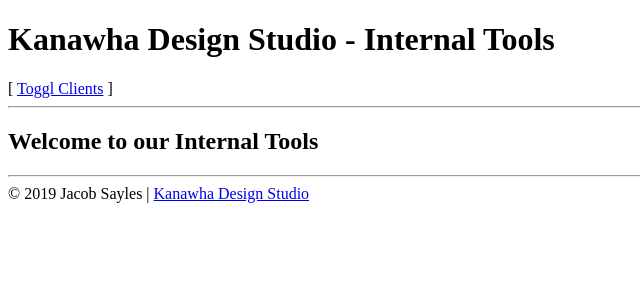
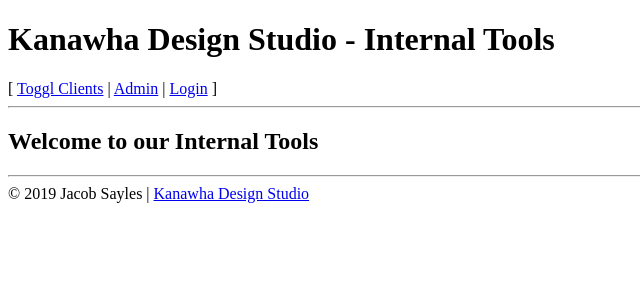
Before and after one commit to jsayles/ktools, a Django app: page / in a window 1280 px wide. Shown: the top 300 px of the page, without its empty margins (0-640 px from the left). Run offline with Django 3.2, Linux system fonts and the light colour scheme.

Commit message:
added login/logout links

```diff
--- a/ktools/settings.py
+++ b/ktools/settings.py
@@ -86,6 +86,8 @@
 USE_L10N = True
 USE_TZ = True
 
+LOGIN_REDIRECT_URL = "/"
+
 # Static files (CSS, JavaScript, Images)
 # https://docs.djangoproject.com/en/2.1/howto/static-files/
 STATIC_URL = '/static/'
--- a/ktools/templates/ktools/base.html
+++ b/ktools/templates/ktools/base.html
@@ -12,7 +12,15 @@
     <div id="header">
       <h1>Kanawha Design Studio - Internal Tools</h1>
       <nav>
-        [ <a href="{% url 'toggl' %}">Toggl Clients</a> ]
+        [
+        <a href="{% url 'toggl' %}">Toggl Clients</a> |
+        <a href="{% url 'admin:index' %}">Admin</a> |
+        {% if request.user.is_authenticated %}
+          <a class='logout-a' href="{% url 'admin:logout' %}">Logout</a>
+        {% else %}
+          <a class='logout-a' href="{% url 'admin:login' %}">Login</a>
+        {% endif %}
+        ]
       </nav>
       <hr/>
     </div>
--- a/ktools/urls.py
+++ b/ktools/urls.py
@@ -1,10 +1,14 @@
-from django.urls import path
+from django.urls import include, path
 from django.contrib import admin
+from django.contrib.auth import views as auth_views
+from django.http import HttpResponse
 
 from ktools import views
 
 
 urlpatterns = [
+    path('robots.txt', lambda r: HttpResponse("User-agent: *\nDisallow: /", content_type="text/plain")),
+
     path('', views.index, name='index'),
     path('toggl', views.toggl, name='toggl'),
     path('toggl/client/<client_id>', views.toggl_client, name='toggl_client'),
--- a/ktools/views.py
+++ b/ktools/views.py
@@ -1,5 +1,6 @@
 from django.conf import settings
 from django.shortcuts import render
+from django.contrib.auth.decorators import login_required
 
 from toggl.TogglPy import Toggl
 
@@ -36,13 +37,14 @@
 # Toggl Views
 ######################################################################
 
-
+@login_required
 def toggl(request):
     toggl_clients = get_toggl_api().getClients()
     context = {'toggl_clients': toggl_clients}
     return render(request, 'ktools/toggl.html', context)
 
 
+@login_required
 def toggl_client(request, client_id):
     api = get_toggl_api()
     client = api.getClient(id=client_id)
```
Also changed, not shown: ktools/toggl_api.py (+9 -12 lines).
